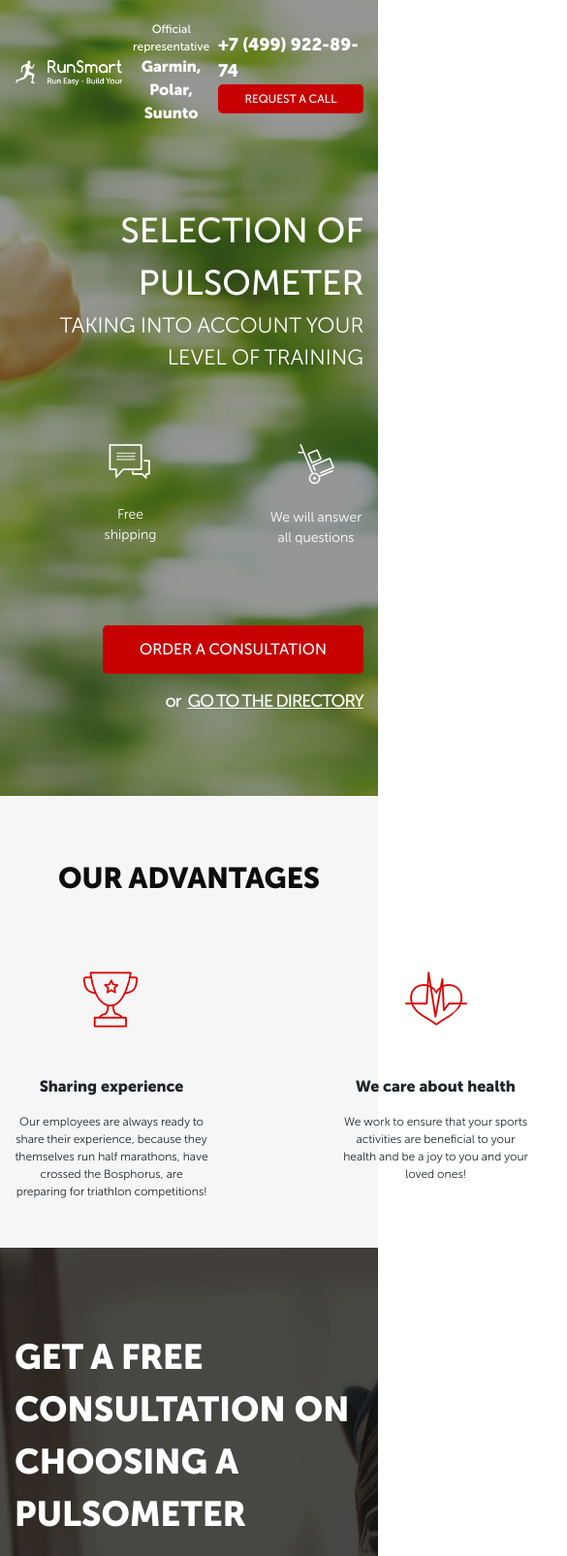
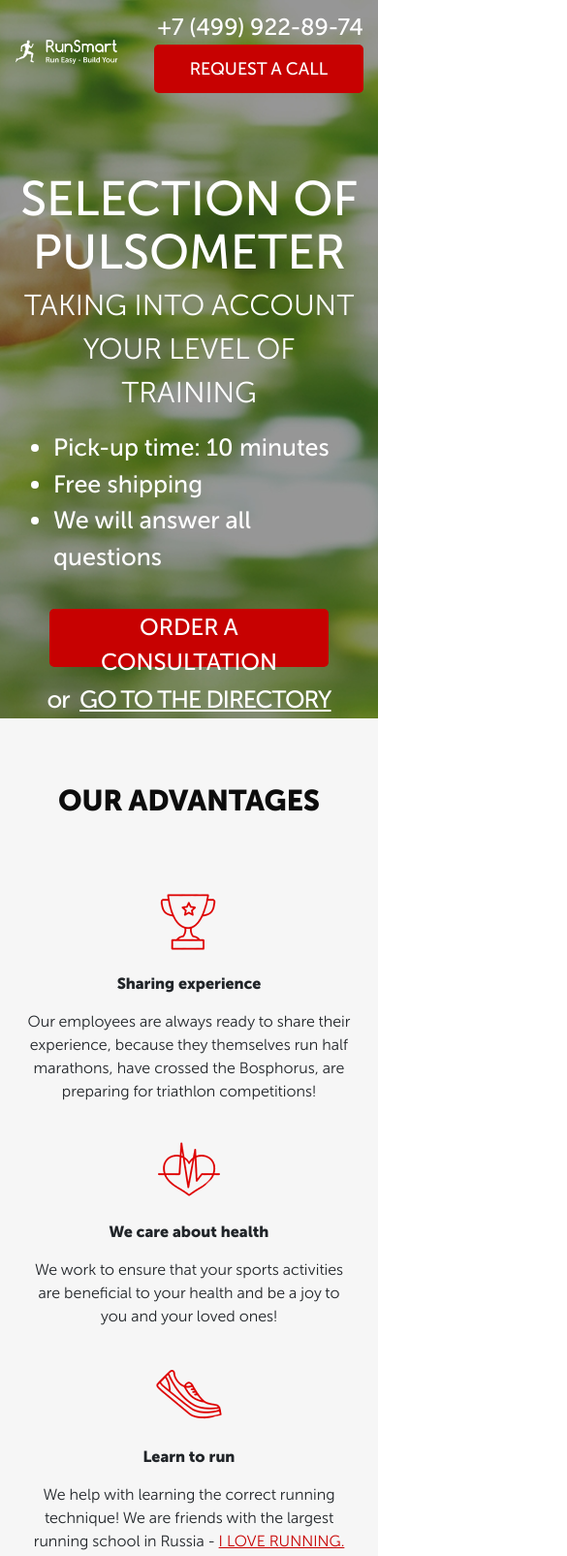
Before and after one commit to shega2901/Pulse, a website: page src/index.html in a window 390 px wide. Shown: the top 1605 px of the page at 97% size, 585 px wide, since content can reach past the window. Drawn offline with Linux system fonts and the light colour scheme; files whose address does not match are found by name.

Commit message:
media.scss

```diff
--- a/src/index.html
+++ b/src/index.html
@@ -42,6 +42,17 @@
                         <img src="icons/main_screen/hand-cart.png" alt="hand-cart"> We will answer all questions
                     </div>
                 </div>
+                <ul class="promo__icons_size574">
+                    <li>
+                        Pick-up time: 10 minutes
+                    </li>
+                    <li>
+                        Free shipping
+                    </li>
+                    <li>
+                        We will answer all questions
+                    </li>
+                </ul>
                 <button class="button button_main">
                     order a CONSULTATION
                 </button>
@@ -89,7 +100,7 @@
                 <input name="name" required placeholder="Your name" type="text">
                 <input name="phone" required placeholder="Your phone" type="number">
                 <input name="email" required placeholder="Your E-mail" type="email">
-                <button class="button button__consultation">order a CONSULTATION</button>
+                <button class="button button_submit">order a CONSULTATION</button>
             </form>
         </div>
     </div>
--- a/src/sass/blocks/_advantages.scss
+++ b/src/sass/blocks/_advantages.scss
@@ -2,7 +2,6 @@
     background-color: #f6f6f6;
     padding: 63px 0 49px 0;
     &__wrapper {
-        min-width: 869px;
         margin-top: 67px;
         display: flex;
         justify-content: space-between;
--- a/src/sass/blocks/_buttons.scss
+++ b/src/sass/blocks/_buttons.scss
@@ -13,8 +13,8 @@
             height: 50px;
             font-size: 16px;
         }
-        &__consultation {
-            width: 300px;
+        &_submit {
+            width: 100%;
             height: 50px;
             font-size: 16px;
         }
--- a/src/sass/blocks/_forms.scss
+++ b/src/sass/blocks/_forms.scss
@@ -5,11 +5,15 @@
     width: 300px;
     input {
         height: 50px;
-        border-radius: 0px;
+        font-weight: 300;
+        font-size: 14px;
+        border: none;
+        color: #2b2b2b;
         background-color: #fff;
         margin-bottom: 17px;
-        &:last-child {
-            margin-bottom: 20px;
+        padding: 0 20px 0 20px;
+        &:last-of-type {
+            margin-bottom: 25px;
         }
     }
 }
--- /dev/null
+++ b/src/sass/blocks/_media.scss
@@ -0,0 +1,101 @@
+@media (max-width: 575px) {
+    .promo {
+        width: 100%;
+        max-height: 750px;
+        padding: 0px;
+        .container {
+            width: 100%;
+            margin: 0 auto;
+            padding-top: 10px;
+        }
+        .header {
+            justify-content: space-between;
+            flex-direction: row;
+            &__logo {
+                width: 30%;
+            }
+            &__official {
+                display: none;
+            }
+            &__contacts {
+                width: 60%;
+            }
+            &__phone {
+                font-size: 150%;
+                font-weight: 500;
+            }
+            .button {
+                height: 50px;
+                width: 100%;
+                font-size: large;
+            }
+        }
+        &__wrapper {
+            align-items: center;
+            .button_main {
+                width: 80%;
+                height: 60px;
+                font-size: 24px;
+            }
+        }
+        &__header {
+            text-align: center;
+            font-size: 50px;
+            line-height: 1.1;
+        }
+        &__subheader {
+            text-align: center;
+            margin-top: 5px;
+            font-size: 30px;
+        }
+        &__icon {
+            font-size: 24px;
+            img {
+                display: none;
+            }
+        }
+        &__icons {
+            display: none;
+        }
+        &__icons_size574 {
+            margin: 15px 0 35px 0;
+            width: 100%;
+            display: block;
+            list-style-type: disc;
+            font-size: 25px;
+            color: white;
+        }
+        &__link {
+            font-size: 25px;
+        }
+    }
+    .advantages {
+        width: 100%;
+        .container {
+            width: 100%;
+            padding: 0 25px 0 25px;
+        }
+        &__wrapper {
+            width: 100%;
+            flex-direction: column;
+            align-items: center;
+        }
+        &__item {
+            width: 100%;
+            margin: 0 50% 10% 50%;
+            img {
+                margin-bottom: 5%;
+            }
+            h5 {
+                font-size: 100%;
+            }
+            font-size: 100%;
+        }
+        &__item:last-child {
+            margin-bottom: 0;
+        }
+    }
+    .consultation {
+        width: 100%;
+    }
+}
--- a/src/sass/blocks/_promo.scss
+++ b/src/sass/blocks/_promo.scss
@@ -1,7 +1,7 @@
 .promo {
-    min-height: 650px;
+    max-height: 650px;
     padding: 21px 0 84px 0;
-    background: url(../img/main.jpg) center (center/cover) no-repeat;
+    background: url(../img/main.jpg) center center/cover no-repeat;
     &__wrapper {
         display: flex;
         flex-direction: column;
@@ -23,6 +23,9 @@
         text-transform: uppercase;
         color: #FFFFFF;
         margin-bottom: 0;
+    }
+    &__icons_size574 {
+        display: none;
     }
     &__icons {
         margin-top: 72px;
--- a/src/sass/style.scss
+++ b/src/sass/style.scss
@@ -15,3 +15,4 @@
 @import 'blocks/advantages';
 @import 'blocks/consultation';
 @import 'blocks/forms';
+@import 'blocks/media';
```
Also changed, not shown: src/css/style.css, src/css/style.min.css, 2 other files.
